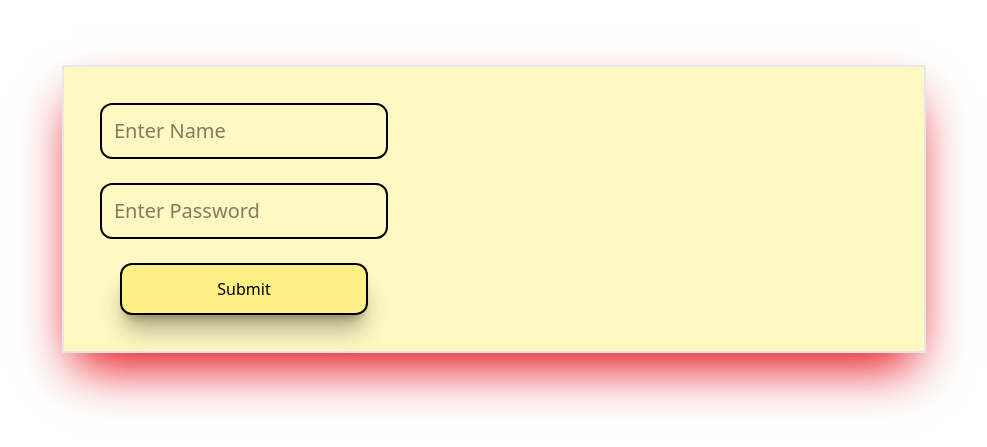
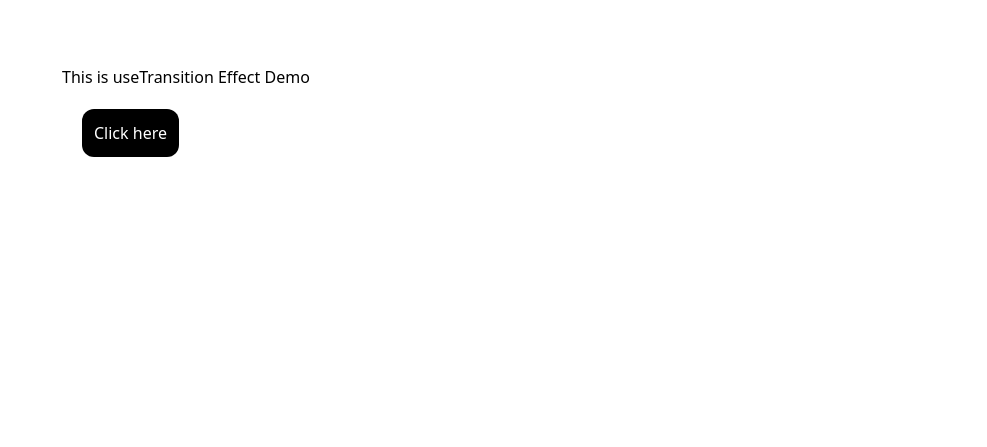
Before and after one commit to khotAkash07/ReactPractice, a React (Vite) app in the folder FromJan26/: page / in a window 1280 px wide. Shown: the part 143-590 px from the top of the page, without its empty margins (146-1133 px from the left). Built offline with nearby package versions, Linux system fonts and the light colour scheme.

Commit message:
useTransition

```diff
--- /dev/null
+++ b/FromJan26/src/Animation/UseTransitionHook.jsx
@@ -0,0 +1,30 @@
+import {useTransition} from "react";
+import loadingGif2 from "../image/LoadingGif02.gif";
+
+let DataLoadHandle=()=>{
+
+    const [isPending, startTransition] = useTransition(false);
+   function handleButton(){
+       startTransition(async ()=>{
+           await new Promise(resolve => setTimeout(resolve, 6000))
+           }
+       );
+
+    }
+    return(
+        <div className="m-52">
+            <h2>This is useTransition Effect Demo</h2>
+            {
+                isPending?
+                    <img style={{ width:"100px"}} src={loadingGif2}  alt="Image Load"/>:null
+            }
+            <button disabled={isPending}
+                    className="p-3 bg-black text-white text-l rounded-xl m-5" onClick={handleButton}>
+                {
+                    isPending?"Loading...":"Click here"
+                }
+            </button>
+        </div>
+    );
+}
+export default DataLoadHandle;
--- a/FromJan26/src/App.jsx
+++ b/FromJan26/src/App.jsx
@@ -1,12 +1,11 @@
 import './App.css'
-import Student2 from "./propsPractice/PassFunctionAsProps2.jsx";
-import FromSubmission from "./propsPractice/UseFromStatusApp.jsx";
+import DataLoadHandle from "./Animation/UseTransitionHook.jsx";
 
 function App() {
 
   return (
     <>
-        <FromSubmission />
+        <DataLoadHandle />
     </>
   )
 }
```
Also changed, not shown: FromJan26/src/image/LoadingGif02.gif (added), FromJan26/src/image/gifLoading.png (added).
